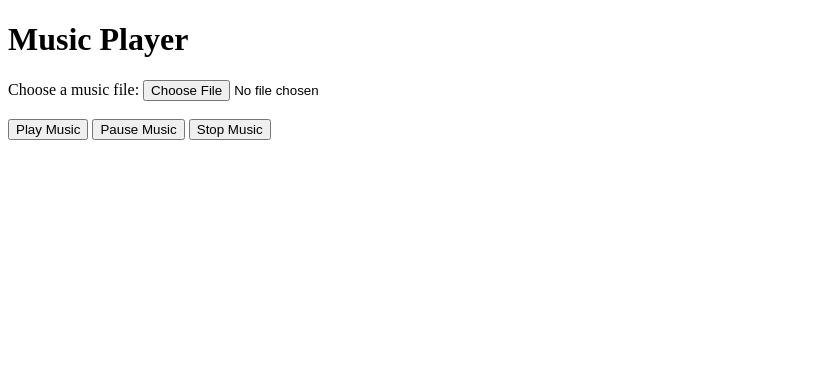
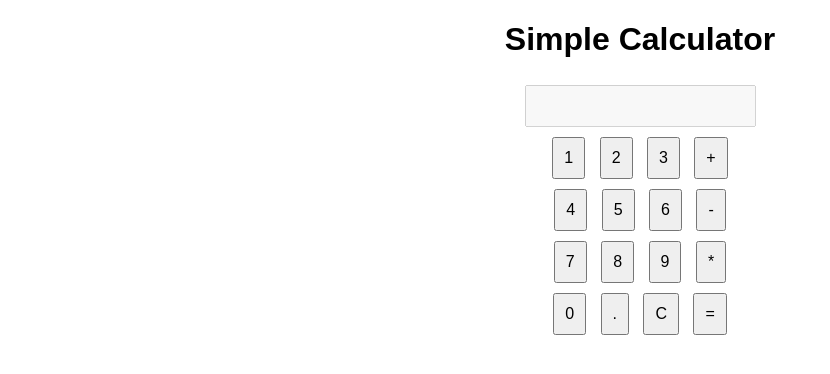
Before and after one commit to Tenithraj/Pdf, a plain HTML site: page index.html in a window 1280 px wide. Shown: the whole page, without its empty margins (0-830 px from the left). Drawn offline with Linux system fonts and the light colour scheme.

Commit message:
Update index.html

```diff
--- a/index.html
+++ b/index.html
@@ -4,52 +4,75 @@
 <head>
     <meta charset="UTF-8">
     <meta name="viewport" content="width=device-width, initial-scale=1.0">
-    <title>Music Player</title>
+    <title>Simple Calculator</title>
+    <style>
+        body {
+            font-family: Arial, sans-serif;
+            text-align: center;
+        }
+
+        input, button {
+            margin: 5px;
+            padding: 10px;
+            font-size: 16px;
+        }
+    </style>
 </head>
 
 <body>
 
-    <h1>Music Player</h1>
+    <h1>Simple Calculator</h1>
 
-    <label for="musicFile">Choose a music file:</label>
-    <input type="file" id="musicFile" accept="audio/*">
+    <input type="text" id="display" disabled>
 
-    <br><br>
+    <br>
 
-    <button onclick="playMusic()">Play Music</button>
-    <button onclick="pauseMusic()">Pause Music</button>
-    <button onclick="stopMusic()">Stop Music</button>
+    <button onclick="appendToDisplay('1')">1</button>
+    <button onclick="appendToDisplay('2')">2</button>
+    <button onclick="appendToDisplay('3')">3</button>
+    <button onclick="appendToDisplay('+')">+</button>
+
+    <br>
+
+    <button onclick="appendToDisplay('4')">4</button>
+    <button onclick="appendToDisplay('5')">5</button>
+    <button onclick="appendToDisplay('6')">6</button>
+    <button onclick="appendToDisplay('-')">-</button>
+
+    <br>
+
+    <button onclick="appendToDisplay('7')">7</button>
+    <button onclick="appendToDisplay('8')">8</button>
+    <button onclick="appendToDisplay('9')">9</button>
+    <button onclick="appendToDisplay('*')">*</button>
+
+    <br>
+
+    <button onclick="appendToDisplay('0')">0</button>
+    <button onclick="appendToDisplay('.')">.</button>
+    <button onclick="clearDisplay()">C</button>
+    <button onclick="calculateResult()">=</button>
+
+    <br>
 
     <script>
-        let audioPlayer;
-
-        function playMusic() {
-            const selectedFile = document.getElementById('musicFile').files[0];
-            if (selectedFile) {
-                if (audioPlayer) {
-                    stopMusic();
-                }
-                audioPlayer = new Audio(URL.createObjectURL(selectedFile));
-                audioPlayer.play();
-            } else {
-                alert('Please select a music file first.');
-            }
+        function appendToDisplay(value) {
+            document.getElementById('display').value += value;
         }
 
-        function pauseMusic() {
-            if (audioPlayer) {
-                audioPlayer.pause();
-            }
+        function clearDisplay() {
+            document.getElementById('display').value = '';
         }
 
-        function stopMusic() {
-            if (audioPlayer) {
-                audioPlayer.pause();
-                audioPlayer.currentTime = 0;
+        function calculateResult() {
+            try {
+                document.getElementById('display').value = eval(document.getElementById('display').value);
+            } catch (error) {
+                document.getElementById('display').value = 'Error';
             }
         }
     </script>
 
 </body>
 
-</html>
+                                                </html>
```
